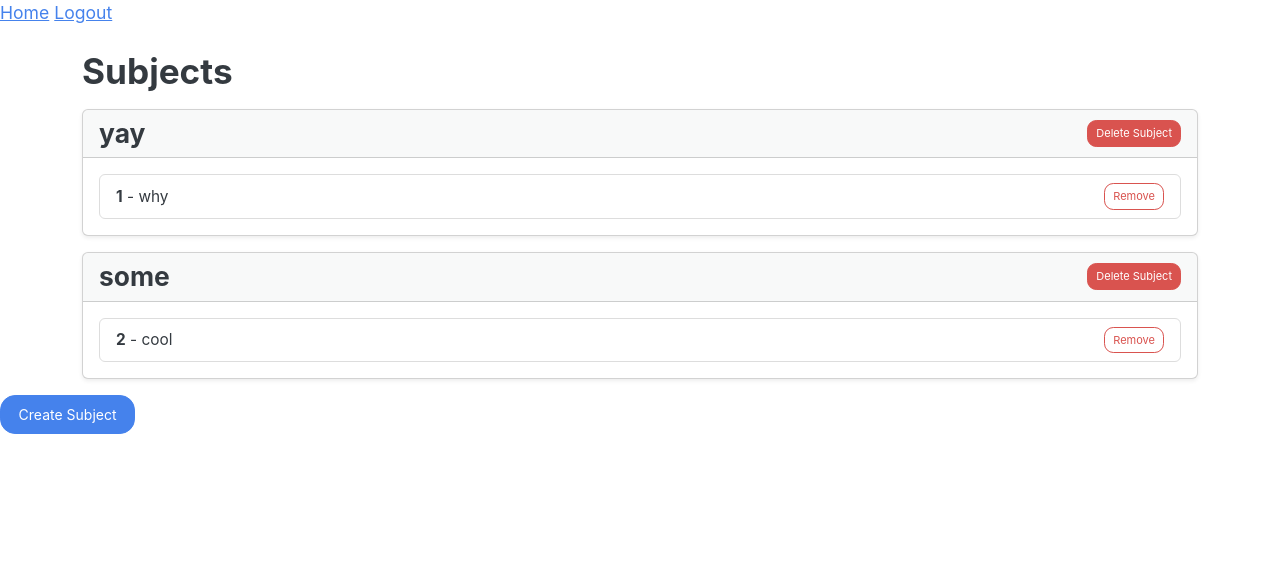
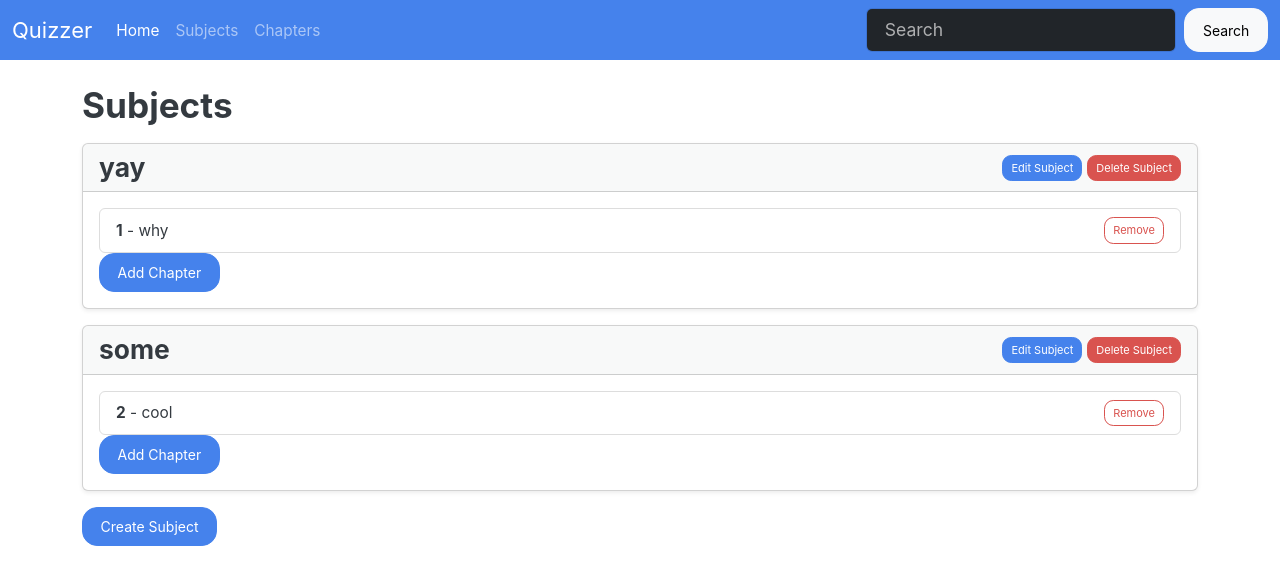
Before and after one commit to 24f2005120/quiz-master-project, a Flask app: page /admin/ in a window 1280 px wide. Shown: the top 585 px of the page. Run offline with Flask 3, Linux system fonts and the light colour scheme; a user stored in the database is signed in; some libraries are stand-ins or nearby versions.

Commit message:
added a create chapter button

```diff
--- a/app.py
+++ b/app.py
@@ -1,4 +1,4 @@
-from flask import Flask
+from flask import Flask, request
 
 from models import db
 from routes import init_login_manager, init_routes
@@ -20,6 +20,13 @@ def create_app():
 
 
 app = create_app()
+
+
+@app.template_global()
+def is_active(page_name):  # small function to make the nav_bar code better
+    return "active" if request.endpoint == page_name else ""
+
+
 init_routes(app)
 
 if __name__ == "__main__":
--- a/forms.py
+++ b/forms.py
@@ -12,3 +12,8 @@ class AuthForm(FlaskForm):
 class SubjectForm(FlaskForm):
     subject_name = StringField("Subject Name", validators=[DataRequired()])
     description = StringField("Description")
+
+
+class ChapterForm(FlaskForm):
+    chapter_name = StringField("Chapter Name", validators=[DataRequired()])
+    description = StringField("Description")
--- a/models/models.py
+++ b/models/models.py
@@ -37,7 +37,7 @@ class Subject(db.Model):
 class Chapter(db.Model):
     subject_id: Mapped[int] = mapped_column(ForeignKey("subject.subject_id"))
     chapter_id: Mapped[id_pk]
-    chapter_name: Mapped[str] = mapped_column(unique=True)
+    chapter_name: Mapped[str]
     description: Mapped[str]
 
     subject: Mapped["Subject"] = relationship(back_populates="chapters")
--- a/routes/admin_routes.py
+++ b/routes/admin_routes.py
@@ -4,7 +4,7 @@ from flask_login import current_user
 from flask_login.utils import current_app
 from sqlalchemy import select
 
-from forms import SubjectForm
+from forms import ChapterForm, SubjectForm
 from models import db
 from models.models import Chapter, Subject
 
@@ -23,10 +23,11 @@ def require_admin():
 @admin_bp.route("/", methods=["GET"])
 def admin_home():
     subject_form = SubjectForm()
+    chapter_form = ChapterForm()
     if request.method == "GET":
         subjects = session.scalars(select(Subject)).all()
         return render_template(
-            "admin/home.html", subjects=subjects, subject_form=subject_form
+            "admin/home.html", subjects=subjects, subject_form=subject_form, chapter_form=chapter_form
         )
 
 
@@ -72,6 +73,22 @@ def delete_subject(subject_id):
     session.commit()
     return jsonify({"message": f"Succesfully deleted subject {subject.subject_name}"})
 
+@admin_bp.route("<int:subject_id>/chapter_id", methods=["POST"])
+def create_chapter(subject_id):
+    subject = session.scalar(select(Subject).where(Subject.subject_id == subject_id))
+    if not subject:
+        return jsonify({"errors":{"subject":["subject not found"]}}),400
+    form = ChapterForm()
+    if not form.validate_on_submit():
+        return (
+            jsonify({"errors": form.errors}),
+            400,
+        )  # Return errors as JSON for AJAX handling
+    new_chapter = Chapter(subject=subject)
+    form.populate_obj(new_chapter)
+    session.add(new_chapter)
+    session.commit()
+    return jsonify({"message":"Chapter created successfully"})
 
 @admin_bp.route("delete_chapter/<chapter_id>", methods=["DELETE"])
 def delete_chapter(chapter_id):
--- a/templates/admin/home.html
+++ b/templates/admin/home.html
@@ -2,12 +2,32 @@
 {% block title %} Admin Dashboard {% endblock %}
 {% block body %}
 {% include "admin/nav.html" %}
-{% include "admin/subjects_view.html" %}
 
-<button type="button" class="btn btn-primary" data-bs-toggle="modal" data-bs-target="#createSubjectModal">
+<div class="container mt-4">
+    {% include "admin/subjects_view.html" %}
+    <button type="button" class="btn btn-primary" data-bs-toggle="modal" data-bs-target="#createSubjectModal">
       Create Subject
     </button>
-{% import "macros.html" as macros %}
-{{ macros.modal_form("createSubjectModal", "Create New Subject", url_for('admin.create_subject'), subject_form) }}
+</div>
+
+<script>
+  // Get the delete URLs dynamically
+
+  function handleDelete(url) {
+    if (!confirm("Are you sure you want to delete this?")) return;
+
+    fetch(url, { method: "DELETE" })
+      .then((response) => response.json())
+      .then((data) => {
+        if (data.message) {
+          showToast(data.message, "success");
+          setTimeout(() => window.location.reload(), 300);
+        } else if (data.errors) {
+          showToast(data.errors, "error");
+        }
+      })
+      .catch(() => showToast("Error deleting item", "danger"));
+  }
+</script>
 
 {% endblock %}
--- a/templates/admin/nav.html
+++ b/templates/admin/nav.html
@@ -1,4 +1,41 @@
-<nav>
-  <a href="/admin">Home</a>
-  <a href="/logout">Logout</a>
+<nav class="navbar navbar-expand-lg bg-primary" data-bs-theme="dark">
+  <div class="container-fluid">
+    <a class="navbar-brand" href="#">Quizzer</a>
+    <button
+      class="navbar-toggler"
+      type="button"
+      data-bs-toggle="collapse"
+      data-bs-target="#navbarColor01"
+      aria-controls="navbarColor01"
+      aria-expanded="false"
+      aria-label="Toggle navigation"
+    >
+      <span class="navbar-toggler-icon"></span>
+    </button>
+    <div class="collapse navbar-collapse" id="navbarColor01">
+      <ul class="navbar-nav me-auto">
+        <li class="nav-item">
+          <a
+            class="nav-link {{ is_active('admin.admin_home') }}"
+            href="{{ url_for('admin.admin_home') }}"
+            >Home</a
+          >
+        </li>
+        <li class="nav-item">
+          <a class="nav-link">Subjects</a>
+        </li>
+        <li class="nav-item">
+          <a class="nav-link">Chapters</a>
+        </li>
+      </ul>
+      <form class="d-flex">
+        <input
+          class="form-control me-sm-2"
+          type="search"
+          placeholder="Search"
+        />
+        <button class="btn btn-light my-2 my-sm-0" type="submit">Search</button>
+      </form>
+    </div>
+  </div>
 </nav>
--- a/templates/admin/subjects_view.html
+++ b/templates/admin/subjects_view.html
@@ -1,19 +1,31 @@
-<div class="container mt-4">
 <h2 class="mb-3">Subjects</h2>
 
-  {% for subject in subjects %}
+{% if not subjects %}
+<p class="text-muted">No chapters added yet.</p>
+{% endif %} {% for subject in subjects %}
 <div class="card mb-3 shadow-sm">
   <div class="card-header d-flex justify-content-between align-items-center">
     <h4 class="mb-0">{{ subject.subject_name }}</h4>
+    <div>
+      <button
+        class="btn btn-primary btn-sm"
+        onclick="editSubject({{ subject.subject_id }}, {{ subject.subject_name}})"
+      >
+        <!-- <i class="bi bi-trash"></i> if i want to add icons later -->
+        Edit Subject
+      </button>
+
       <button
         class="btn btn-danger btn-sm"
-        onclick="deleteSubject({{ subject.subject_id }})"
+        onclick="handleDelete('{{ url_for('admin.delete_subject', subject_id=subject.subject_id) }}')"
       >
         <!-- <i class="bi bi-trash"></i> if i want to add icons later -->
         Delete Subject
       </button>
     </div>
+  </div>
 
+  <!--chapters-->
   <div class="card-body">
     {% if subject.chapters %}
     <ul class="list-group">
@@ -22,14 +34,14 @@
         class="list-group-item d-flex justify-content-between align-items-center"
       >
         <span>
-            <strong>{{ chapter.chapter_id }}</strong> - {{ chapter.chapter_name
-            }}
+          <strong>{{ chapter.chapter_id }}</strong> - {{ chapter.chapter_name }}
         </span>
         <button
           class="btn btn-outline-danger btn-sm"
           onclick="deleteChapter({{ chapter.id }})"
         >
-            <i class="bi bi-x-circle"></i> Remove
+          <!-- <i class="bi bi-x-circle"></i>  -->
+          Remove
         </button>
       </li>
       {% endfor %}
@@ -37,31 +49,31 @@
     {% else %}
     <p class="text-muted">No chapters added yet.</p>
     {% endif %}
+    <button
+      type="button"
+      class="btn btn-primary"
+      data-bs-toggle="modal"
+      data-bs-target="#createChapterModal"
+      onclick="updateModalFormAction({{ subject.subject_id }}, 'createChapterModal')"
+    >
+      Add Chapter
+    </button>
   </div>
 </div>
-  {% endfor %}
-</div>
+{% import "macros.html" as macros %} {{ macros.modal_form("createSubjectModal",
+"Create New Subject", url_for('admin.create_subject'), subject_form) }} {{
+macros.modal_form("createChapterModal", "Create New Chapter",
+url_for('admin.create_chapter', subject_id=0), chapter_form) }}
 
 <script>
-  // Get the delete URLs dynamically
-  const deleteSubjectUrl = "{{ url_for('admin.delete_subject', subject_id=0)}}";
-
-  function deleteSubject(subjectId) {
-    if (!confirm("Are you sure you want to delete this subject?")) return;
-
-    // Dynamically construct the URL with the subjectId
-    const url = deleteSubjectUrl + subjectId;
-
-    fetch(url, { method: "DELETE" })
-      .then((response) => response.json())
-      .then((data) => {
-        if (data.message) {
-          showToast(data.message, "success");
-          setTimeout(() => window.location.reload(), 300);
-        } else if (data.errors) {
-          showToast(data.errors, "error");
-        }
-      })
-      .catch(() => showToast("Error deleting subject", "danger"));
+  // this generates the form action for the createChapterModal dynamically
+  const createChapterUrlTemplate =
+    "{{ url_for('admin.create_chapter', subject_id=0) }}";
+  function updateModalFormAction(subjectId, modalId) {
+    // Replace "0" in the template with the actual subjectId
+    const newAction = createChapterUrlTemplate.replace("0", subjectId);
+    document.getElementById(modalId + "Form").action = newAction;
   }
 </script>
+
+{% endfor %}
```
Also changed, not shown: instance/db.sqlite3. Lines whose indentation alone changed are shown as unchanged.
